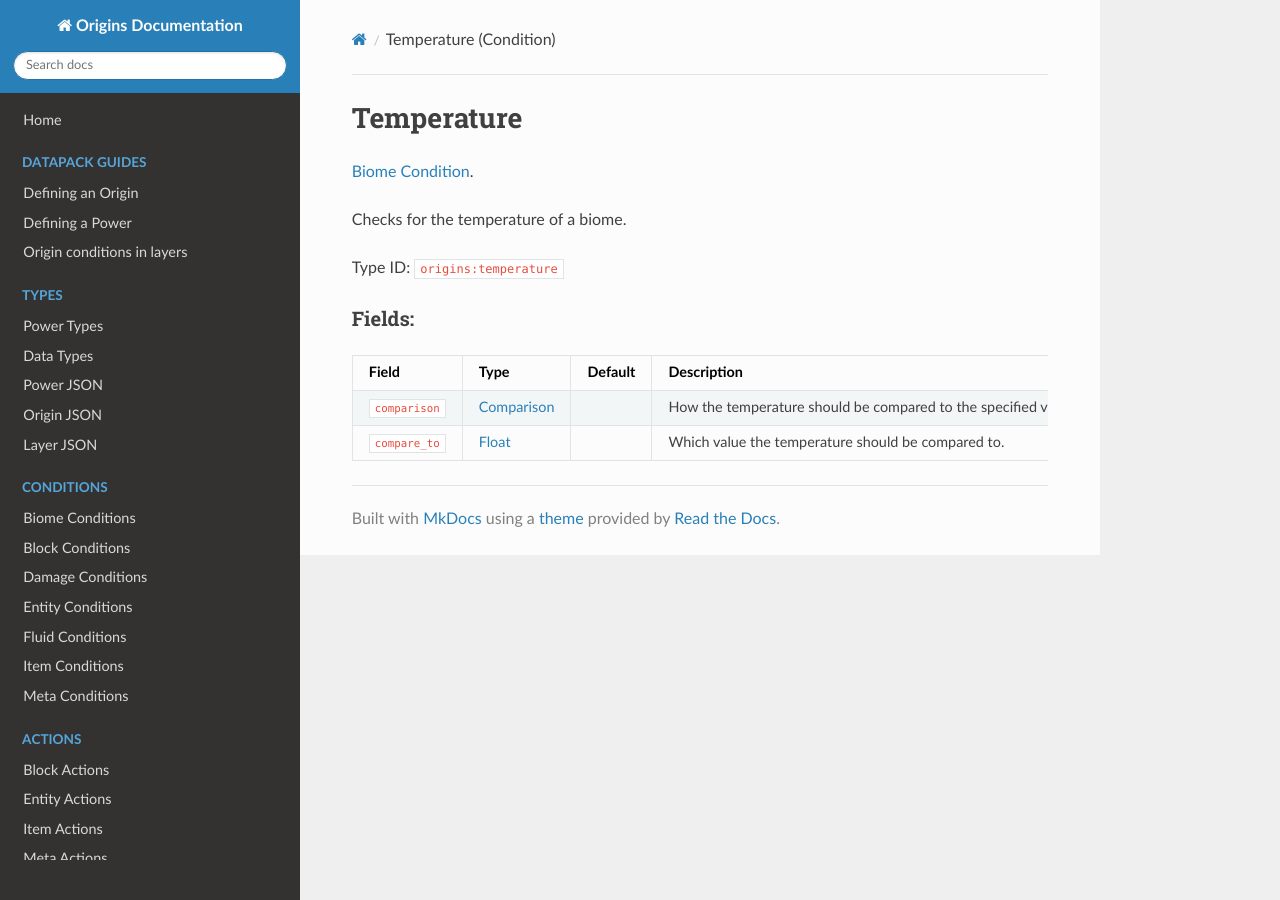
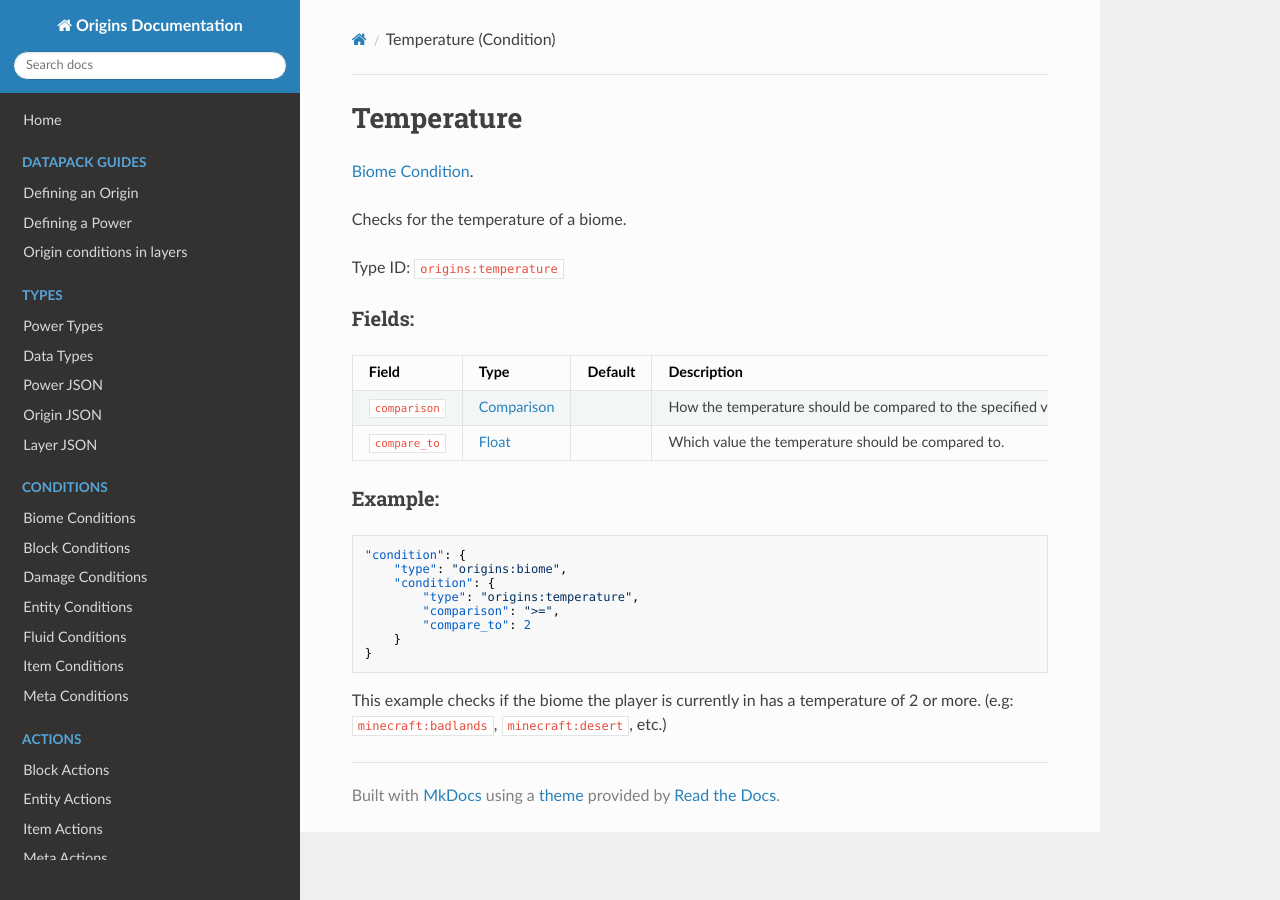
Before and after one commit to apace100/origins-docs, an MkDocs documentation site: the page built from docs/biome_conditions/temperature.md, in a window 1280 px wide. Built offline with MkDocs 1.6.1, drawn with Linux system fonts in a browser that asks for light colours; nearby versions of some CDN libraries.

Commit message:
Added examples for biome conditions

````diff
--- a/docs/biome_conditions/temperature.md
+++ b/docs/biome_conditions/temperature.md
@@ -16,3 +16,16 @@ Field  | Type | Default | Description
 -------|------|---------|-------------
 `comparison` | [Comparison](../data_types/comparison.md) | | How the temperature should be compared to the specified value.
 `compare_to` | [Float](../data_types/float.md) | | Which value the temperature should be compared to.
+
+### Example:
+```json
+"condition": {
+    "type": "origins:biome",
+    "condition": {
+        "type": "origins:temperature",
+        "comparison": ">=",
+        "compare_to": 2
+    }
+}
+```
+This example checks if the biome the player is currently in has a temperature of 2 or more. (e.g: `minecraft:badlands`, `minecraft:desert`, etc.)
````
Also changed, not shown: docs/biome_conditions/category.md (+12 -0 lines), docs/biome_conditions/high_humidity.md (+7 -0 lines), docs/biome_conditions/precipitation.md (+12 -0 lines).
